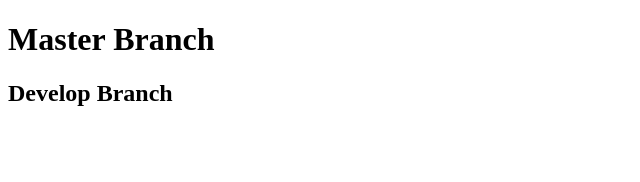
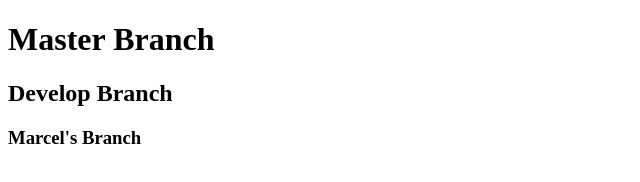
Before and after one commit to hannahvandusen/teamGit, a plain HTML site: page index.html in a window 1280 px wide. Shown: the whole page, without its empty margins (0-640 px from the left). Drawn offline with Linux system fonts and the light colour scheme.

Commit message:
marcel Branch

```diff
--- a/index.html
+++ b/index.html
@@ -9,5 +9,6 @@
 <body>
     <h1>Master Branch</h1>
     <h2>Develop Branch</h2>
+    <h3>Marcel's Branch</h3>
 </body>
 </html>
```
